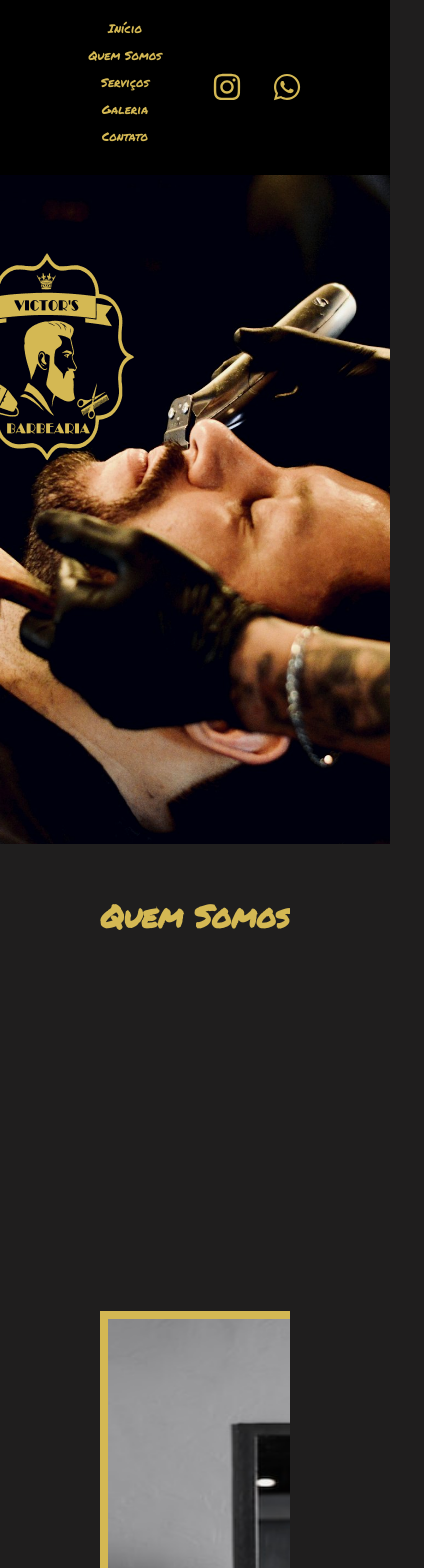
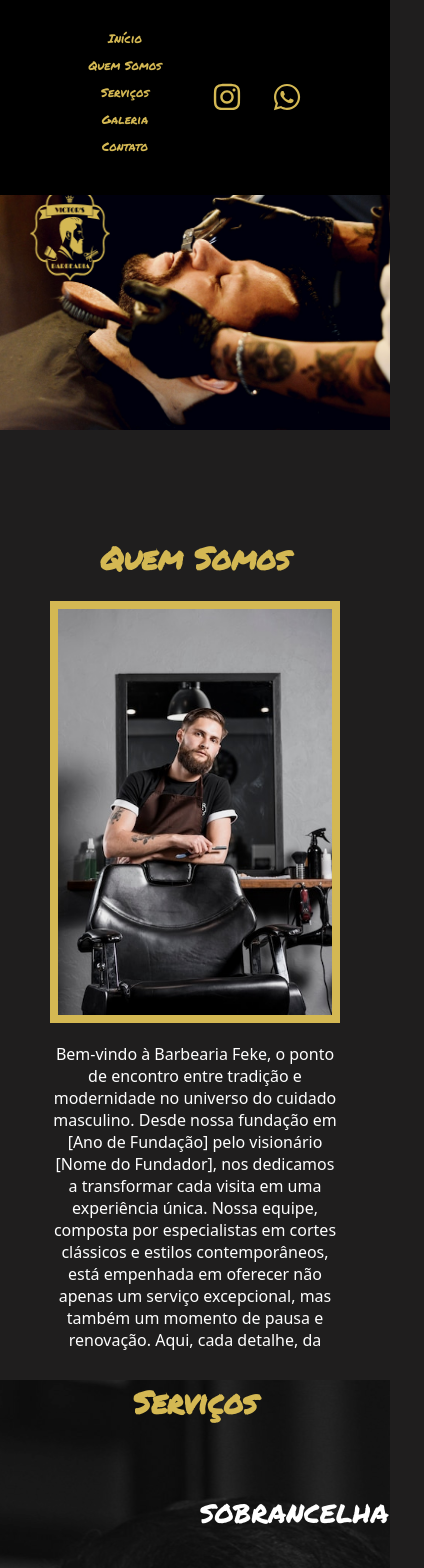
Before and after one commit to marcelo783/Barber-shop, a React (Vite) app in the folder barber-shop/: page / in a window 390 px wide. Shown: the top 1568 px of the page, 424 px wide, since content can reach past the window. Built offline with nearby package versions, Linux system fonts and the light colour scheme; a web font is replaced by a local one.

Commit message:
Adicionando media query na seção hero e info

```diff
--- a/barber-shop/src/components/contact/contact.jsx
+++ b/barber-shop/src/components/contact/contact.jsx
@@ -35,20 +35,7 @@ const Contact = () => {
                         </ContactCard>
                     </ContactGrid>
 
-                    <ContactGrid>
-                        <ContactCard>
-                            <H2>Endereço</H2>
-                            <IconContainer>
-          <a href="https://www.instagram.com/seuUsuario" target="_blank" rel="noopener noreferrer">
-            <InstagramIcon/>
-          </a>
-          <a href="https://wa.me/seuNumeroWhatsApp" target="_blank" rel="noopener noreferrer">
-            <WhatsappIcon/>
-          </a>
-        </IconContainer>
 
-                        </ContactCard>
-                    </ContactGrid>
                 </SectionsContact>
             </Container>
         </div>
--- a/barber-shop/src/components/contact/contact.style.jsx
+++ b/barber-shop/src/components/contact/contact.style.jsx
@@ -2,12 +2,13 @@ import  styled  from "styled-components";
 
 
 export const ContactGrid = styled.div`
-
+display: flex;
+justify-content: center;
 
 
 `;
 
 export const ContactCard = styled.div`
-
+text-align: left;
 
 `;
--- a/barber-shop/src/components/footer/footer.style.jsx
+++ b/barber-shop/src/components/footer/footer.style.jsx
@@ -31,7 +31,7 @@ export const LogoFooter = styled.div`
 
         width: 100%;
         height: 100%;
-        object-fit: cover; // Faz a imagem cobrir o espaço disponível
+         // Faz a imagem cobrir o espaço disponível
     }
 
 `;
@@ -40,7 +40,7 @@ export const LogoFooter = styled.div`
 export const LogoWhite = styled.div`
     position: absolute;
     transform: translateX(-50%); // Ajuste fino para centralizar exatamente
-    width: 10dvw;
+    width: 10vw;
     height:auto;
 
     img {
--- a/barber-shop/src/components/header/Header.style.jsx
+++ b/barber-shop/src/components/header/Header.style.jsx
@@ -24,12 +24,12 @@ export const Nav = styled.nav`
 
 
     @media ${breakpoints.bg} {
-    padding: 2rem 0;
+    //padding: 2rem 0;
 
   }
 
   @media ${breakpoints.md} {
-    padding: 2rem 0;
+   // padding: 2rem 0;
   }
 `;
 export const Ul = styled.ul`
--- a/barber-shop/src/components/hero/Hero.style.jsx
+++ b/barber-shop/src/components/hero/Hero.style.jsx
@@ -1,4 +1,5 @@
 import styled from "styled-components";
+import breakpoints from "../../styles/breakPoints";
 
 export const HeroImage = styled.div`
     height: 100%;
@@ -10,6 +11,19 @@ export const HeroImage = styled.div`
         height: 100%;
         object-fit: cover; // Faz a imagem cobrir o espaço disponível
     }
+
+    @media ${breakpoints.bg} {
+        height: 60vh; /* Altura reduzida para 60% da altura da tela */
+    }
+
+    @media ${breakpoints.md} {
+        height: 50vh; /* Altura reduzida para 50% da altura da tela */
+    }
+
+    @media ${breakpoints.sm} {
+        height: 40vh; /* Altura reduzida para 40% da altura da tela */
+    }
+
 
 `;
 
@@ -25,4 +39,21 @@ export const LogoImage = styled.div`
         width: 100%;
         height: auto;
     }
+
+    @media ${breakpoints.bg} {
+        top: 20vh; /* Posição superior ajustada para 20% da altura da tela */
+        width: 100px; /* Largura reduzida para 100px */
+    }
+
+    @media ${breakpoints.md} {
+        top: 25vh; /* Posição superior ajustada para 20% da altura da tela */
+        width: 100px; /* Largura reduzida para 100px */
+    }
+
+    @media ${breakpoints.sm} {
+        top: 22vh; /* Posição superior ajustada para 15% da altura da tela */
+        left: 18%; /* Ajuste fino para centralizar exatamente */
+        transform: translateX(-50%);
+        width: 80px; /* Largura reduzida para 80px */
+    }
 `;
--- a/barber-shop/src/components/information/info.jsx
+++ b/barber-shop/src/components/information/info.jsx
@@ -19,7 +19,7 @@ const Info = () => {
                         <Para>Bem-vindo à Barbearia Feke, o ponto de encontro entre tradição e modernidade no universo do cuidado masculino. Desde nossa fundação em [Ano de Fundação] pelo visionário [Nome do Fundador], nos dedicamos a transformar cada visita em uma experiência única.
 
                         Nossa equipe, composta por especialistas em cortes clássicos e estilos contemporâneos, está empenhada em oferecer não apenas um serviço excepcional, mas também um momento de pausa e renovação. Aqui, cada detalhe, da decoração ao atendimento personalizado, é pensado para garantir que você saia se sentindo renovado, por dentro e por fora.
-                        Na Barbearia Feke, acreditamos no valor do autocuidado masculino como um ritual. Nosso ambiente é desenhado para ser seu refúgio de tranquilidade e estilo, um local onde a qualidade e a tradição se encontram para criar uma experiência sem igual.
+
                         </Para>
                     </InfoText>
                 </InfoWrapper>
--- a/barber-shop/src/components/information/info.stlyle.jsx
+++ b/barber-shop/src/components/information/info.stlyle.jsx
@@ -1,4 +1,5 @@
 import  styled  from "styled-components";
+import breakpoints from "../../styles/breakPoints";
 
 
 export const InfoWrapper = styled.div`
@@ -7,24 +8,35 @@ export const InfoWrapper = styled.div`
     justify-content: space-between;
     padding: 2rem 0;
 
-
+    @media ${breakpoints.bg} {
+        flex-direction: column; // Altera a direção do flex para coluna em telas menores
+    }
 `;
 
 export const InfoImage = styled.div`
-
     border: 1vh solid var(--Gold);
+    width: 100%;
+    height: 70vh;
+    max-width: 70vh;
+    overflow: hidden;
     img {
-        width: 100vh;
-        height: 76vh;
-        max-width: 70vh;
+        width: 100%; /* Garante que a imagem sempre ocupe 100% da largura da div */
+        height: 100%; /* Mantém a proporção da imagem ao ajustar a largura */
+        object-fit: cover;
+        display: block; /* Evita espaços extras abaixo da imagem */
     }
-
-
+    @media ${breakpoints.bg} {
+        max-width: 50vh; /* Reduz a largura máxima da div quando a largura da tela for menor que 942px */
+        height: 50vh;
+        margin-bottom: 2rem; // Adiciona margem inferior para separar a imagem do texto em telas menores
+    }
 `;
 
 export const InfoText = styled.div`
     flex: 1;
     padding: 0 2rem;
 
-
+    @media ${breakpoints.md} {
+        padding: 0; // Remove o padding horizontal em telas menores
+    }
 `;
--- a/barber-shop/src/styles/Typography.style.jsx
+++ b/barber-shop/src/styles/Typography.style.jsx
@@ -1,4 +1,5 @@
 import  styled from "styled-components";
+import breakpoints from "./breakPoints";
 
 
 
@@ -7,6 +8,8 @@ export const H1 = styled.h1`
     font-size: 3.1rem;
     color:var(--Gold);
     font-family: 'Permanent Marker';
+
+
 `;
 
 export const H2 = styled.h2`
@@ -16,6 +19,7 @@ export const H2 = styled.h2`
 `;
 
 export const Pa = styled.p`
+    margin-top:2vh;
     font-size: 1.6rem;
     color: var(--White);
     font-family: "Irish Grover", system-ui;
@@ -28,4 +32,8 @@ export const Para = styled.p`
     font-size: 1.6rem;
     color: var(--White);
     font-family: "Irish Grover", system-ui;
+
+    @media ${breakpoints.md} {
+        padding-left: 0; // Remove o padding à esquerda em telas menores
+    }
 `;
--- a/barber-shop/src/styles/common.style.jsx
+++ b/barber-shop/src/styles/common.style.jsx
@@ -1,8 +1,12 @@
 import styled from "styled-components";
+import breakpoints from "./breakPoints";
 
 export const Container = styled.div`
+    padding: 0 10rem;
 
-    padding: 0 10rem;
+    @media ${breakpoints.bg} {
+        padding: 0 5rem; // Reduz o padding nas laterais para telas menores
+    }
 `;
 
 export const ImgSections = styled.section`
@@ -11,6 +15,11 @@ export const ImgSections = styled.section`
  height:100vh;
  width: 100%;
  overflow: hidden;
+
+ @media ${breakpoints.bg} {
+    height:60vh;
+
+    }
 `;
 
 export const Sections = styled.section`
@@ -19,13 +28,18 @@ export const Sections = styled.section`
  height:100vh;
  width: 100%;
  overflow: hidden;
+
+ @media ${breakpoints.bg} {
+        padding-top: 3rem; // Reduz o padding-top para telas menores
+
+    }
 `;
 
 export const SectionsContact = styled.section`
 padding-top:5rem;
 text-align:center;
  display: grid;
- grid-template-columns: repeat(3, 1fr);
+ grid-template-columns: repeat(2, 1fr);
  position: relative;
  height:50vh;
  width: 100%;
```
Also changed, not shown: barber-shop/src/styles/breakPoints.jsx (renamed from barber-shop/src/styles/breakPoints.js).
